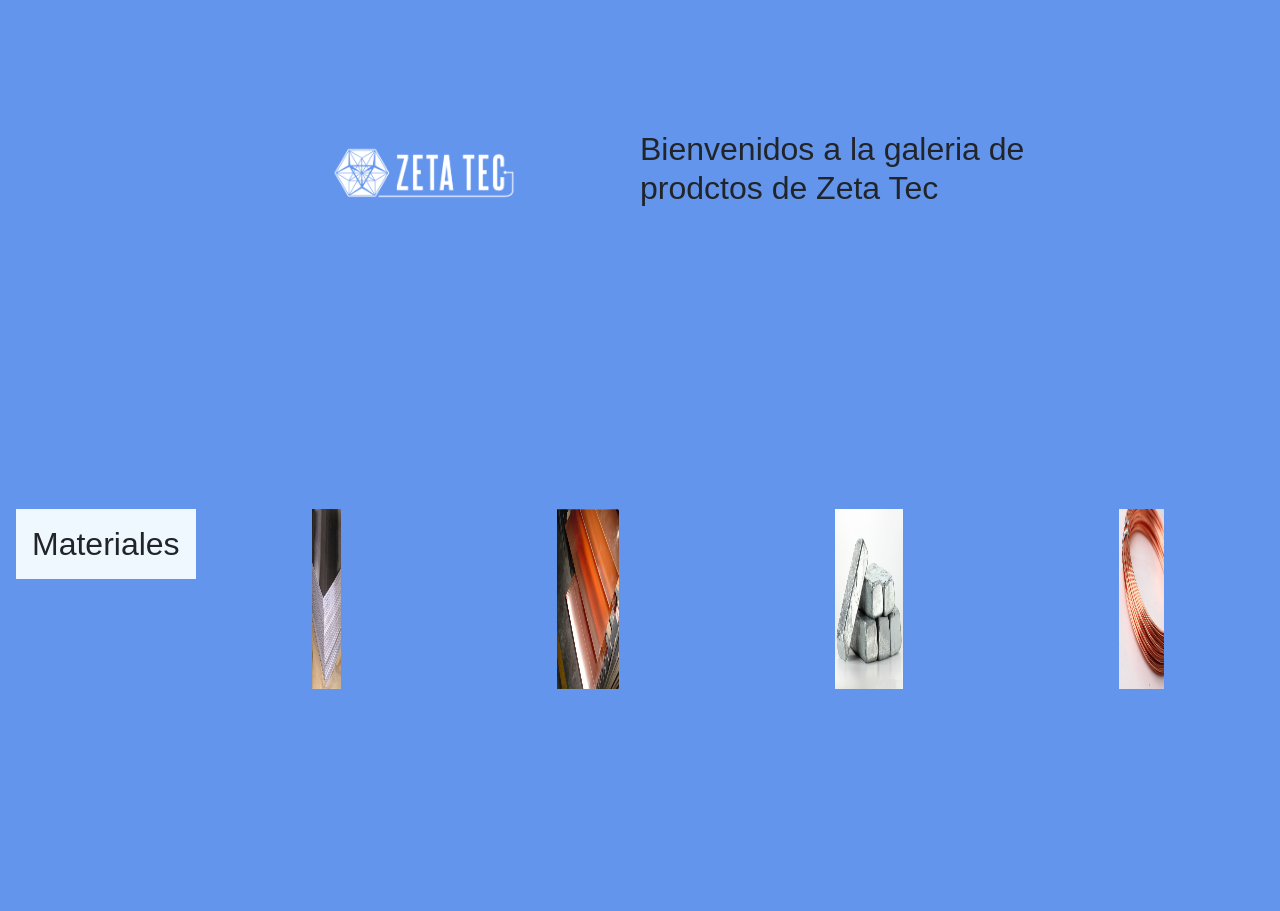
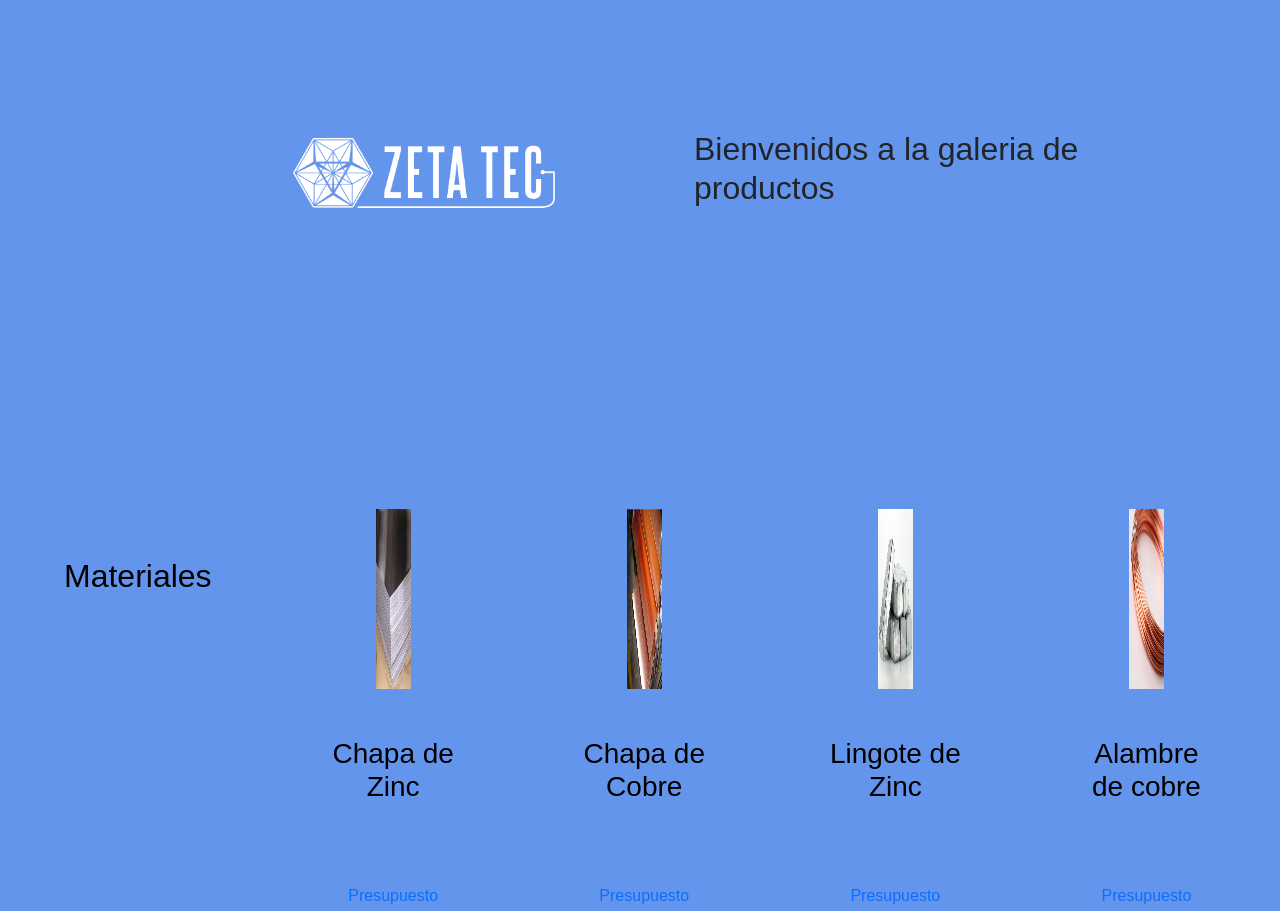
Before and after one commit to Nataliriva/mi_repositorio, a plain HTML site: page Proyecto/producto.html in a window 1280 px wide. Shown: the part 253-1164 px from the top of the page. Drawn offline with nearby package versions, Linux system fonts and the light colour scheme.

Commit message:
Modificaciones en el sccs de productos

```diff
--- a/Proyecto/producto.html
+++ b/Proyecto/producto.html
@@ -34,7 +34,7 @@
             <img src="../Proyecto/imagen/Logotipo Final Positivo.png" alt="zeta">
 
             <div>
-            <h2>Bienvenidos a la galeria de prodctos de Zeta Tec</h2>
+            <h2>Bienvenidos a la galeria de productos</h2>
             </div>
 
         </section>
@@ -49,10 +49,10 @@
                     <article class="zinc">
                         <img src="../Proyecto/imagen/Chapa Zinc 20x20cm zinc.jpg" alt="Chapa">
 
-                        <div>
+                    <div>
                         <h3>Chapa de Zinc </h3>
                         <a href="">Presupuesto</a>
-                        </div>
+                    </div>
 
 
                     </article>
--- a/Proyecto/scss/pages/_contacto.scss
+++ b/Proyecto/scss/pages/_contacto.scss
@@ -5,7 +5,7 @@
 }
 
 .titulocontacto {
-    color: indigo;
+ $color_primario:indigo
 }
 
 .cuerpo {
--- a/Proyecto/scss/pages/_empresa.scss
+++ b/Proyecto/scss/pages/_empresa.scss
@@ -20,12 +20,16 @@
 
 .portada{
     display: flex;
-  justify-content: center;
+
     align-items: center;
     min-height: 80vh;
-  img{
-      width: 40%;
+    .imagenzeta{
+        width: 135%;
+        justify-content:top;
 
+    }
+    .Imagenchapa{
+      width: 85%;
     }
     div{
         width: 40%;
--- a/Proyecto/scss/pages/_index.scss
+++ b/Proyecto/scss/pages/_index.scss
@@ -2,10 +2,12 @@
     color: black;
 }
 
+$color_primario:indigo;
+
 h1 {
     text-align: center;
     text-decoration: none;
-    color: indigo;
+    $color_primario:indigo;
 }
 
 //body*//
@@ -49,7 +51,7 @@ header ul {
         margin: 20px 0; /* Ajustamos el margen */
     }
     h2 {
-        color: indigo;
+        $color_primario:indigo;
         text-align: center;
         margin: 20px 0; /* Ajustamos el margen */
     }
@@ -69,7 +71,7 @@ header ul {
 /*Estilo de pantalla con media*/
 @media (min-width: 1200px) {
     .todo {
-        padding: 0 100px; /* Por ejemplo, establece un relleno mayor en pantallas muy grandes */
+        padding: 0 100px; /* relleno mayor en pantallas muy grandes */
     }
 }
 @media (max-width: 350px) {
--- a/Proyecto/scss/pages/_producto.scss
+++ b/Proyecto/scss/pages/_producto.scss
@@ -36,7 +36,7 @@
     align-items: center;
     min-height: 80vh;
     img{
-        width: 40%;
+        width: 50%;
 
     }
     div{
@@ -50,43 +50,45 @@
 
 
 //*Producto*//
+ @mixin flex-centar(){
+  display: flex;
+  color:black;
+  justify-content: center;
+  align-items: center;
+  text-align:center;
+  padding: 3rem;
+
+ }
 
  .cajadeproductos {
   display: flex;
   flex-wrap: wrap;
 
-    h2{
-        background-color:aliceblue;
-        text-align:start;
-        padding: 1rem;
-
+  h2 {
+      @include flex-centar();
   }
 
-    h3{
-
-        padding: 1rem;
-        text-align:center;
-        color: aliceblue;
+  h3 {
+    @include flex-centar();
   }
 
   .zinc {
-        border: 2px ;
-        max-width: 390px;
-        min-height: 350px;
-        display: flex;
-        overflow: hidden;
+    width: 135%;
+    justify-content:top;
+
 
       img {
           width: 100%;
           height: 180px;
+          display: flex;
       }
 
       div {
-            border-top: 2px ;
+          border-top: 2px;
           display: flex;
           flex-direction: column;
           align-items: center;
-            gap:1.5rem;
+          gap: 1.5rem;
       }
   }
 }
```
Also changed, not shown: Proyecto/empresa.html (+4 -3 lines), Proyecto/css/styles.css, 1 other file. Lines whose indentation alone changed are shown as unchanged.
